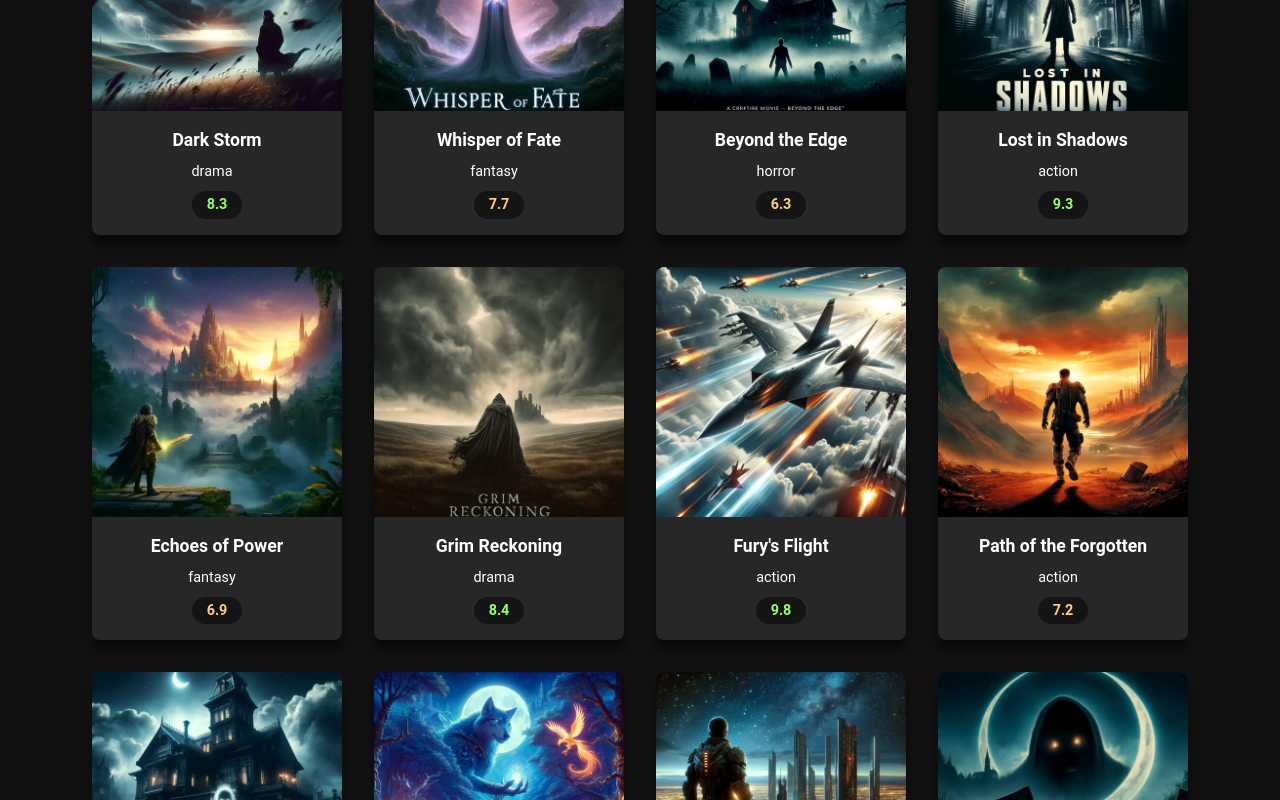
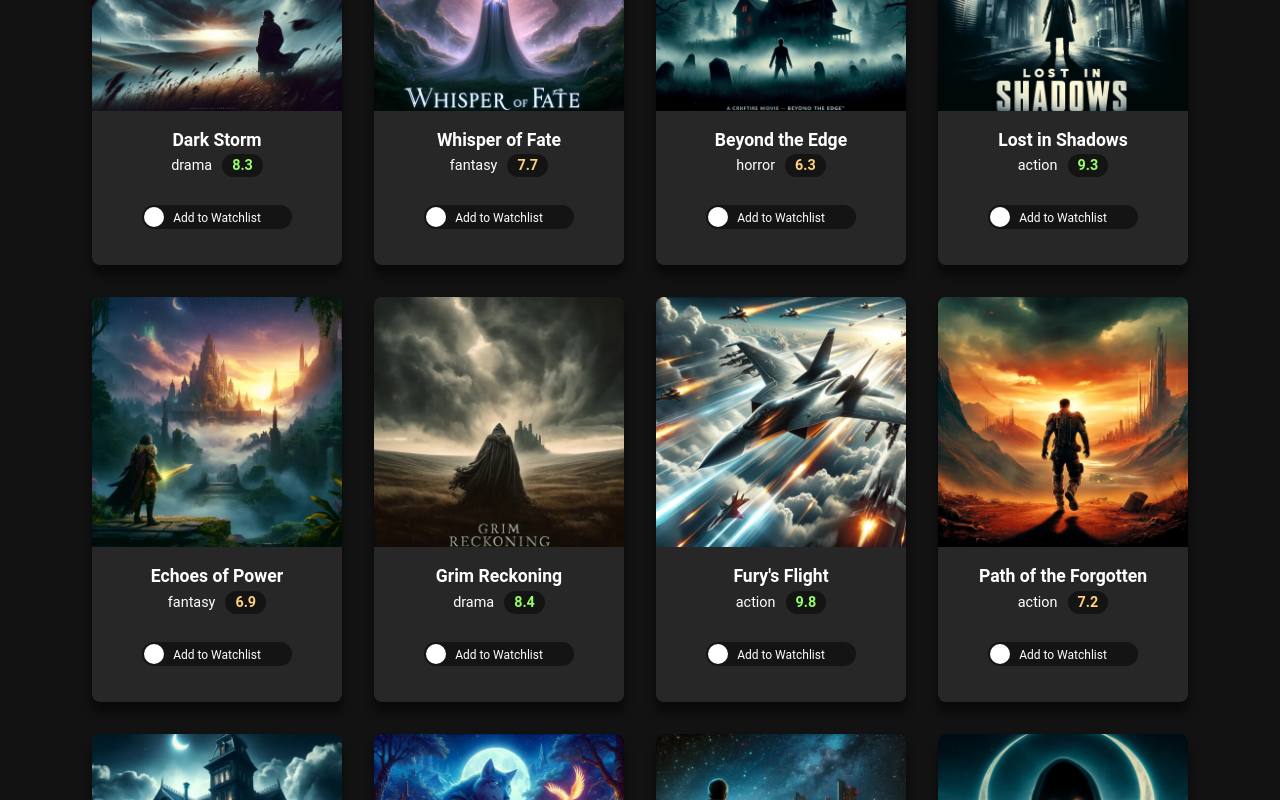
Before and after one commit to Alzubair98/moviedux, a React (Vite) app: page / in a window 1280 px wide. Shown: the part 860-1660 px from the top of the page. Built offline with nearby package versions, Linux system fonts and the light colour scheme.

Commit message:
activate watchList functions

```diff
--- a/src/App.tsx
+++ b/src/App.tsx
@@ -1,4 +1,4 @@
-import { useEffect, useState } from "react";
+import { useCallback, useEffect, useState } from "react";
 import { Header } from "./components/Header";
 import { Footer } from "./components/Footer";
 import { CinematicLoader } from "./components/CinmaticLoader";
@@ -27,13 +27,13 @@ const App = () => {
     fetchMovies();
   }, []);
 
-  const toggleWatchlist = (movieId: number) => {
+  const toggleWatchlist = useCallback((movieId: number) => {
     setWatchlist((prev) =>
       prev.includes(movieId)
         ? prev.filter((id) => id !== movieId)
         : [...prev, movieId]
     );
-  };
+  }, []);
 
   return (
     <>
--- a/src/components/MovieCard.tsx
+++ b/src/components/MovieCard.tsx
@@ -8,7 +8,7 @@ const MovieCard = ({
 }: {
   movie: Movie;
   isWatchlisted: boolean;
-  toggleWatchlist: void;
+  toggleWatchlist: (movieId: number) => void;
 }) => {
   const handleError = (e: SyntheticEvent<HTMLImageElement>) => {
     e.currentTarget.src = "images/default.jpg";
@@ -31,15 +31,29 @@ const MovieCard = ({
         loading="lazy"
       />
       <div className="movie-card-info">
+        <div>
           <h3 className="movie-card-title">{movie.title}</h3>
-        <p className="movie-card-genre">{movie.genre}</p>
-        <p
+          <span className="movie-card-genre">{movie.genre}</span>
+          <span
             className={`movie-card-rating ${getRatingClass(
               parseInt(movie.rating)
             )}`}
           >
             {movie.rating}
-        </p>
+          </span>
+        </div>
+        <label className="switch">
+          <input
+            type="checkbox"
+            checked={isWatchlisted}
+            onChange={() => toggleWatchlist(movie.id)}
+          />
+          <span className="slider">
+            <span className="slider-label">
+              {isWatchlisted ? "in Watchlist" : "Add to Watchlist"}
+            </span>
+          </span>
+        </label>
       </div>
     </div>
   );
--- a/src/components/MoviesGrid.tsx
+++ b/src/components/MoviesGrid.tsx
@@ -14,7 +14,7 @@ export const MoviesGrid = ({
 }: {
   movies: Movie;
   watchlist: number[];
-  toggleWatchlist: void;
+  toggleWatchlist: (movieId: number) => void;
 }) => {
   const [searchTerm, setSearchTerm] = useState<string>("");
 
--- a/src/components/Watchlist.tsx
+++ b/src/components/Watchlist.tsx
@@ -7,7 +7,7 @@ export const WatchList = ({
 }: {
   watchlist: number[];
   movies: Movie;
-  toggleWatchlist: void;
+  toggleWatchlist: (movieId: number) => void;
 }) => {
   return (
     <div>
--- a/src/routes/AppRoutes.tsx
+++ b/src/routes/AppRoutes.tsx
@@ -12,7 +12,7 @@ export const AppRoutes = ({
 }: {
   movies: Movie;
   watchlist: number[];
-  toggleWatchlist: void;
+  toggleWatchlist: (movieId: number) => void;
 }) => {
   return (
     <Routes>
```
Lines whose indentation alone changed are shown as unchanged.
